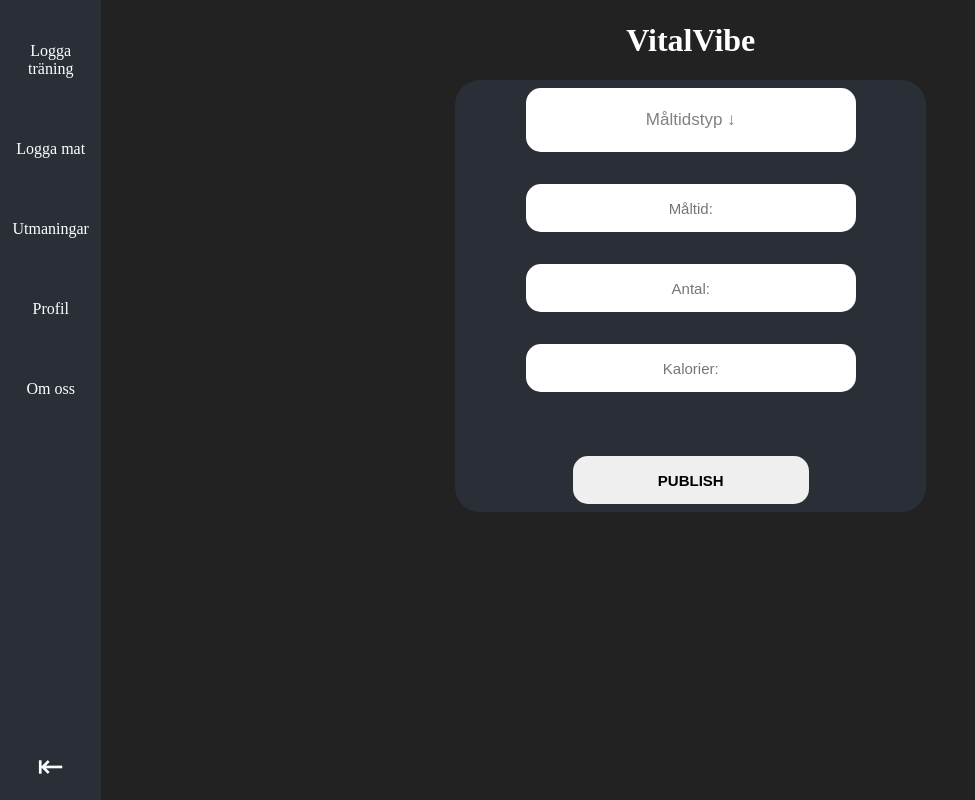
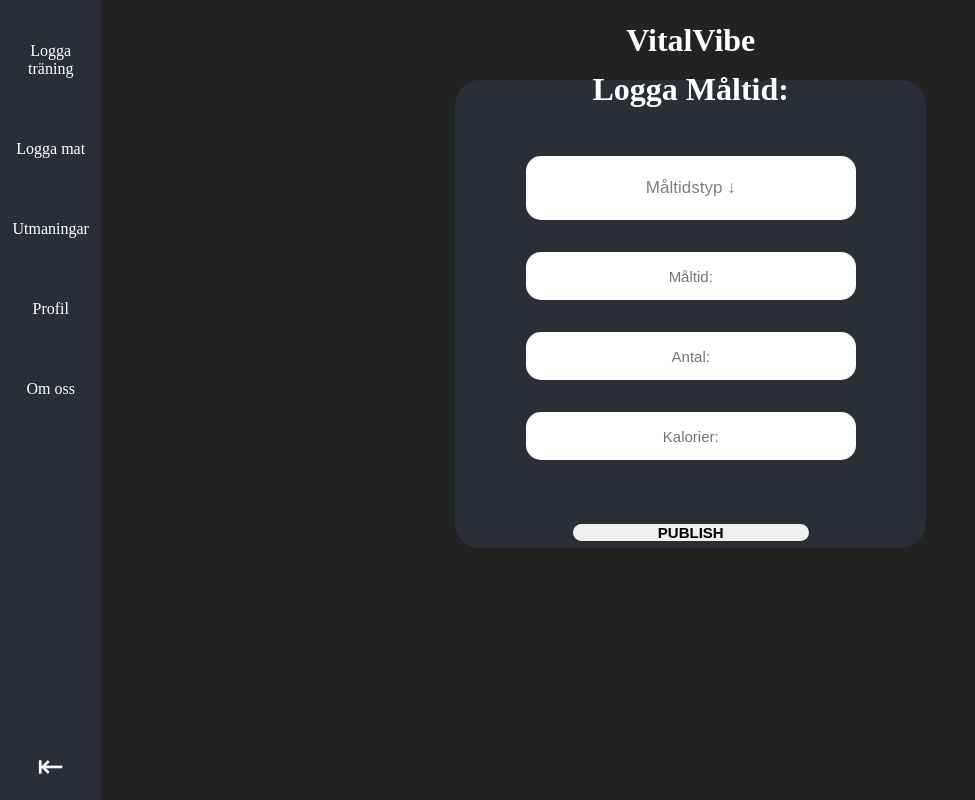
Before and after one commit to johnsson84/VitalVibe_Frontend, a React (Vite) app: page /home/food in a window 1280 px wide. Shown: the whole page, without its empty margins (0-975 px from the left). Built offline with nearby package versions, Linux system fonts and the light colour scheme.

Commit message:
foodContext

```diff
--- a/src/components/meal/AddMeal.css
+++ b/src/components/meal/AddMeal.css
@@ -1,6 +1,6 @@
 .addMealContainer {
   width: 40%;
-  height: 60%;
+  height: 65%;
   display: flex;
   flex-direction: column;
   align-items: center;
@@ -9,6 +9,12 @@
   color: black;
   background-color: #2a2e37;
   border-radius: 25px;
+}
+
+.addMealContainer h1 {
+  color: white;
+  margin-bottom: 1rem;
+  margin-top: 1rem;
 }
 
 .addMealContainer section {
@@ -48,4 +54,5 @@
   margin-top: 2rem;
   font-size: 15px;
   font-weight: bold;
+  margin-bottom: 2rem;
 }
--- a/src/components/meal/AddMeal.jsx
+++ b/src/components/meal/AddMeal.jsx
@@ -42,6 +42,7 @@
 
   return (
     <main className="addMealContainer">
+      <h1>Logga Måltid:</h1>
       <section>
         <Dropdown></Dropdown>
       </section>
```
Also changed, not shown: src/context/FoodContext.jsx (added, +50 -0 lines).
